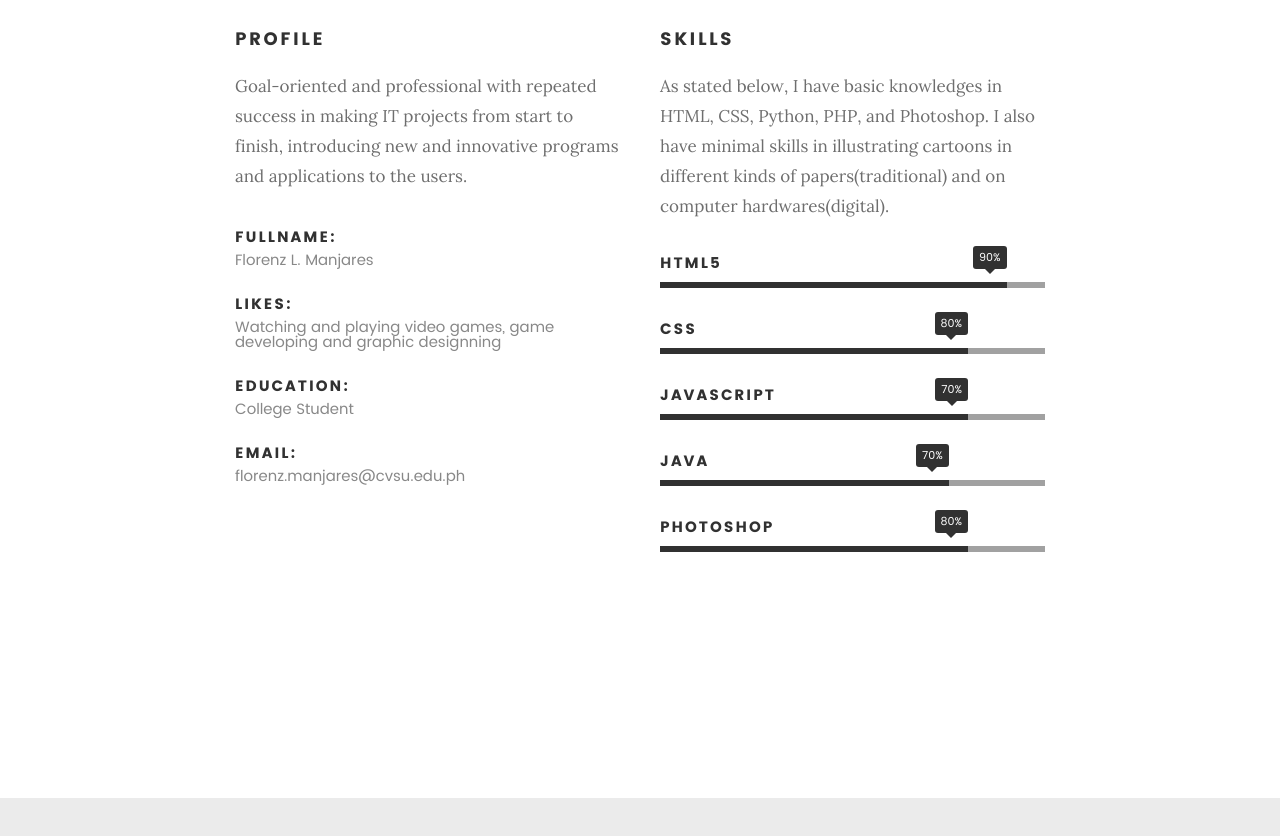
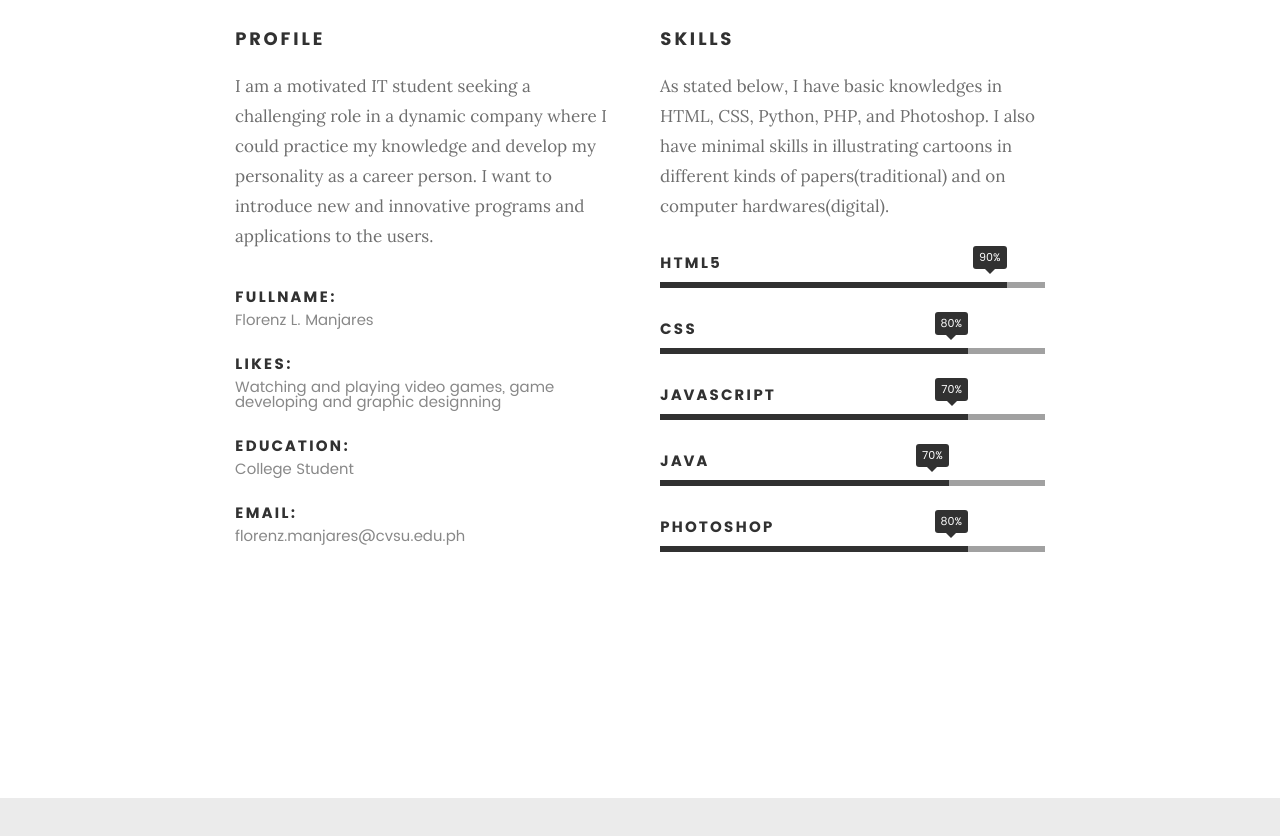
Before and after one commit to florenzzz/Manjares_Portfolio, a plain HTML site: page index.html in a window 1280 px wide. Shown: the part 1253-2089 px from the top of the page. Drawn offline with Linux system fonts and the light colour scheme; files whose address does not match are found by name.

Commit message:
Update index.html

```diff
--- a/index.html
+++ b/index.html
@@ -103,7 +103,7 @@
    		<div class="col-six tab-full">
 
    			<h3>Profile</h3>
-   			<p>Goal-oriented and professional with repeated success in making IT projects from start to finish, introducing new and innovative programs and applications to the users.</p>
+   			<p>I am a motivated IT student seeking a challenging role in a dynamic company where I could practice my knowledge and develop my personality as a career person. I want to introduce new and innovative programs and applications to the users.</p>
 
    			<ul class="info-list">
    				<li>
```
